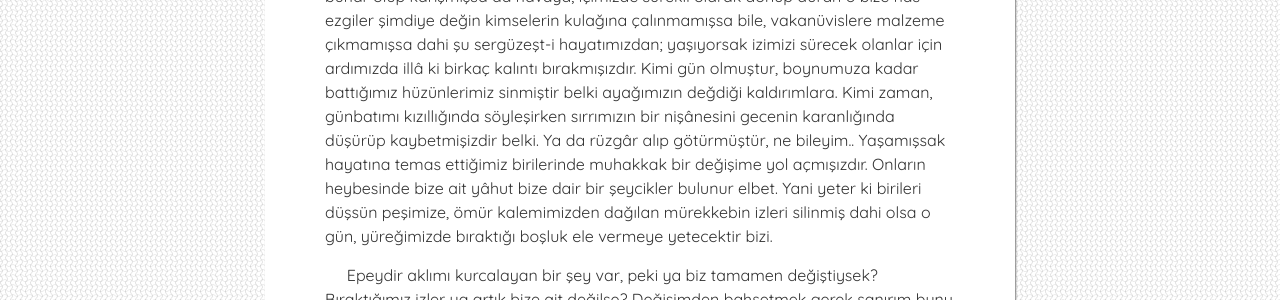
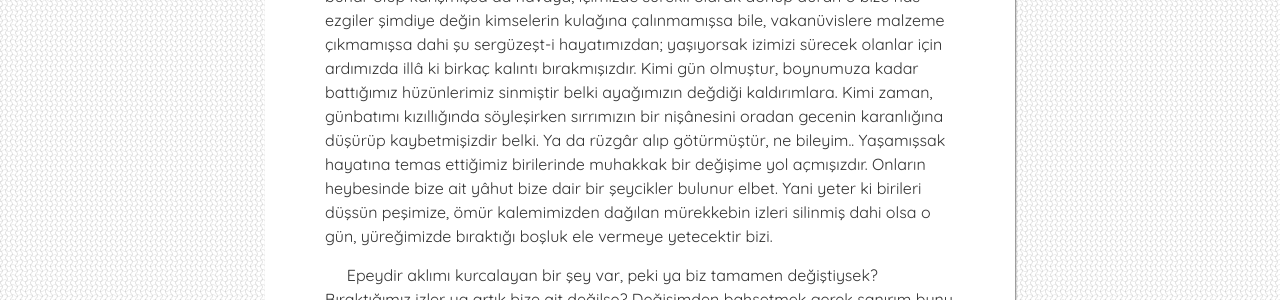
Before and after one commit to muhammedaydogdu/muhammedaydogdu.github.io, a Jekyll site: the page built from _posts/2019-03-18-iz.md, in a window 1280 px wide and 900 px high. Shown: the part 459-759 px from the top of the window. Built offline with Jekyll 4.4.1, drawn with Linux system fonts in a browser that asks for light colours; some web fonts are replaced; some of the changed text lies outside the part shown.

Commit message:
Update 2019-03-18-iz.md

```diff
--- a/_posts/2019-03-18-iz.md
+++ b/_posts/2019-03-18-iz.md
@@ -9,7 +9,7 @@
 
 <br/>
 
-&nbsp;&nbsp;&nbsp;&nbsp; Yaşamak, iz bırakmaktır. Hayatımızdan tüten nice mânâlar, kimseler farketmeden buhar olup karışmışsa da havaya, içimizde sürekli olarak dönüp duran o bize has ezgiler şimdiye değin kimselerin kulağına çalınmamışsa bile, vakanüvislere malzeme çıkmamışsa dahi şu sergüzeşt-i hayatımızdan; yaşıyorsak izimizi sürecek olanlar için ardımızda illâ ki birkaç kalıntı bırakmışızdır. Kimi gün olmuştur, boynumuza kadar battığımız hüzünlerimiz sinmiştir belki ayağımızın değdiği kaldırımlara. Kimi zaman, günbatımı kızıllığında söyleşirken sırrımızın bir nişânesini gecenin karanlığında düşürüp kaybetmişizdir belki. Ya da rüzgâr alıp götürmüştür, ne bileyim.. Yaşamışsak hayatına temas ettiğimiz birilerinde muhakkak bir değişime yol açmışızdır. Onların heybesinde bize ait yâhut bize dair bir şeycikler bulunur elbet. Yani yeter ki birileri düşsün peşimize, ömür kalemimizden dağılan mürekkebin izleri silinmiş dahi olsa o gün, yüreğimizde bıraktığı boşluk ele vermeye yetecektir bizi.
+&nbsp;&nbsp;&nbsp;&nbsp; Yaşamak, iz bırakmaktır. Hayatımızdan tüten nice mânâlar, kimseler farketmeden buhar olup karışmışsa da havaya, içimizde sürekli olarak dönüp duran o bize has ezgiler şimdiye değin kimselerin kulağına çalınmamışsa bile, vakanüvislere malzeme çıkmamışsa dahi şu sergüzeşt-i hayatımızdan; yaşıyorsak izimizi sürecek olanlar için ardımızda illâ ki birkaç kalıntı bırakmışızdır. Kimi gün olmuştur, boynumuza kadar battığımız hüzünlerimiz sinmiştir belki ayağımızın değdiği kaldırımlara. Kimi zaman, günbatımı kızıllığında söyleşirken sırrımızın bir nişânesini oradan gecenin karanlığına düşürüp kaybetmişizdir belki. Ya da rüzgâr alıp götürmüştür, ne bileyim.. Yaşamışsak hayatına temas ettiğimiz birilerinde muhakkak bir değişime yol açmışızdır. Onların heybesinde bize ait yâhut bize dair bir şeycikler bulunur elbet. Yani yeter ki birileri düşsün peşimize, ömür kalemimizden dağılan mürekkebin izleri silinmiş dahi olsa o gün, yüreğimizde bıraktığı boşluk ele vermeye yetecektir bizi.
 
 &nbsp;&nbsp;&nbsp;&nbsp; Epeydir aklımı kurcalayan bir şey var, peki ya biz tamamen değiştiysek? Bıraktığımız izler ya artık bize ait değilse? Değişimden bahsetmek gerek sanırım bunu anlayabilmek için. Yeni bir başlık açalım öyleyse: Değişim..
 
```
